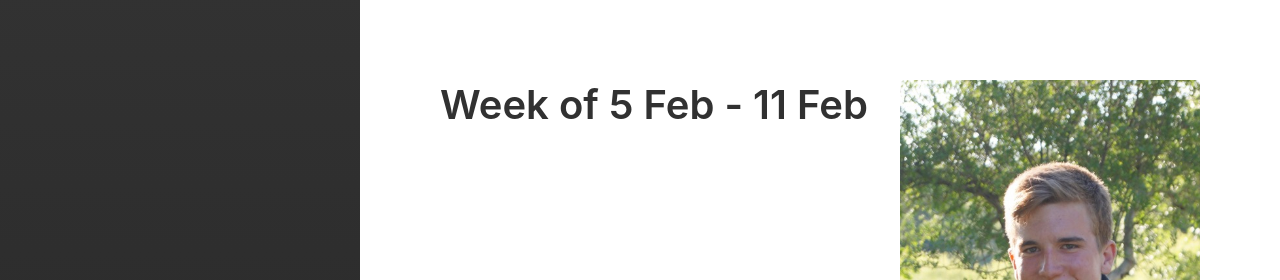
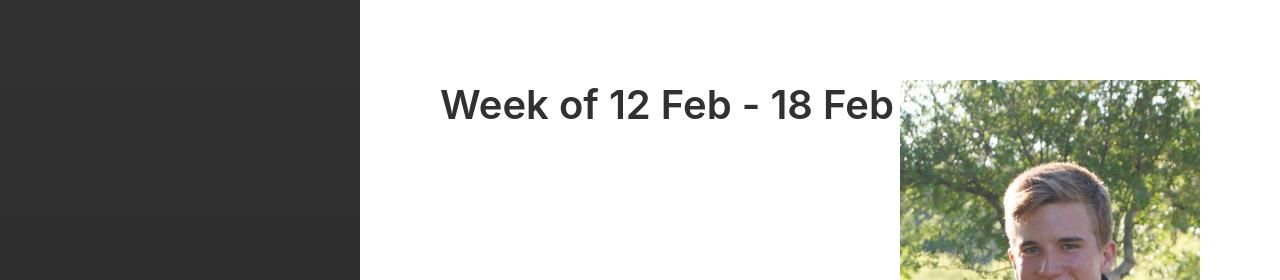
Before and after one commit to austinatchley/austinatchley.github.io, a Jekyll site: the page built from _posts/2018-02-18-oop.md, in a window 1280 px wide. Shown: the top 280 px of the page. Built offline with Jekyll 4.4.1, drawn with Linux system fonts in a browser that asks for light colours.

Commit message:
Fixed title of Feb 18

```diff
--- a/_posts/2018-02-18-oop.md
+++ b/_posts/2018-02-18-oop.md
@@ -1,6 +1,6 @@
 ---
 layout: post
-title: Week of 5 Feb - 11 Feb
+title: Week of 12 Feb - 18 Feb
 category: CS371p
 ---
 
```
